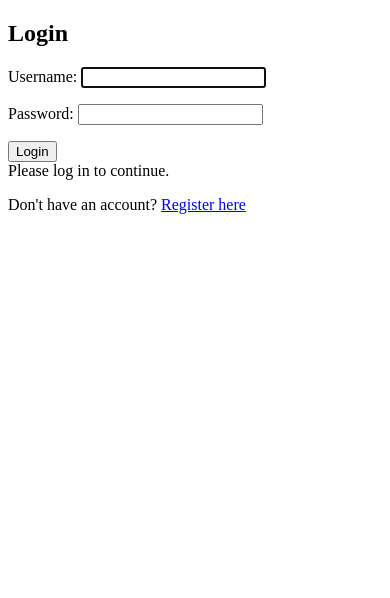
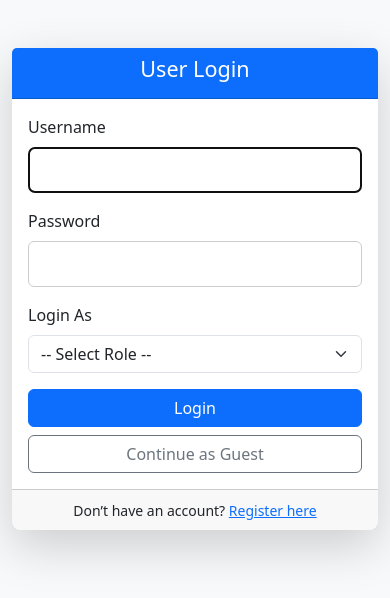
Before and after one commit to Akilarasan1/DocAppoint, a Django app: a page that uses core/templates/core/login.html in a window 390 px wide. Shown: the top 598 px of the page. Run offline with Django 5.2, Linux system fonts and the light colour scheme.

Commit message:
implement admin user

```diff
--- a/core/models.py
+++ b/core/models.py
@@ -3,9 +3,6 @@ from django.contrib.auth.models import AbstractUser
 from django.conf import settings
 
 # User = get_user_model()
-
-
-
 
 class Department(models.Model):
     name = models.CharField(max_length = 100)
--- a/core/templates/core/login.html
+++ b/core/templates/core/login.html
@@ -1,22 +1,93 @@
+{% load static %}
 <!DOCTYPE html>
-<html>
+<html lang="en">
 <head>
-    <title>Login Page</title>
+    <meta charset="UTF-8">
+    <title>Login</title>
+    <link rel="stylesheet" href="https://cdn.jsdelivr.net/npm/bootstrap@5.3.0/dist/css/bootstrap.min.css">
 </head>
-<body>
-    <h2>Login</h2>
-    <form method="post">
-        {% csrf_token %}
-        {{ form.as_p }}
-        <button type="submit">Login</button>
-    </form>
+<body class="bg-light">
 
-    {% if request.GET.next %}
-  <div class="alert alert-warning">
-    Please log in to continue.
-  </div>
-    {% endif %}
+<div class="container mt-5">
+    <div class="row justify-content-center">
+        <div class="col-md-5">
+            <div class="card shadow-lg rounded-3">
+                <div class="card-header text-center bg-primary text-white">
+                    <h4>User Login</h4>
+                </div>
+                <div class="card-body">
+                    {% if messages %}
+                        {% for message in messages %}
+<!--                            <div class="alert alert-{{ message.tags }}">{{ message }}</div>-->
+                        {% endfor %}
+                    {% endif %}
 
-    <p>Don't have an account? <a href="{% url 'register' %}">Register here</a></p>
+                    <form method="post" novalidate>
+                        {% csrf_token %}
+
+                        {% if form.non_field_errors %}
+                            {% for error in form.non_field_errors %}
+                                <div class="alert alert-danger">{{ error }}</div>
+                            {% endfor %}
+                        {% endif %}
+
+                        <!-- Username -->
+                        <div class="mb-3">
+                            <label for="id_username" class="form-label">Username</label>
+                            {{ form.username }}
+                            <div class="text-danger small">{{ form.username.errors }}</div>
+                        </div>
+
+                        <!-- Password -->
+                        <div class="mb-3">
+                            <label for="id_password" class="form-label">Password</label>
+                            {{ form.password }}
+                            <div class="text-danger small">{{ form.password.errors }}</div>
+                        </div>
+
+                        <!-- Role -->
+                        <div class="mb-3">
+                            <label for="role" class="form-label">Login As</label>
+                            <select name="role" id="role" class="form-select" required>
+                                <option value="">-- Select Role --</option>
+                                <option value="patient">Patient</option>
+                                <option value="doctor">Doctor</option>
+                                <option value="admin">Admin</option>
+                            </select>
+                        </div>
+
+                        <!-- Submit -->
+                        <div class="d-grid gap-2">
+                            <button type="submit" class="btn btn-primary">Login</button>
+                            <a href="{% url 'book_appointment' %}" class="btn btn-outline-secondary">
+                                Continue as Guest
+                            </a>
+                        </div>
+                    </form>
+                </div>
+
+                <div class="card-footer text-center">
+                    <small>Don’t have an account? <a href="{% url 'register' %}">Register here</a></small>
+                </div>
+            </div>
+        </div>
+    </div>
+</div>
+
+<style>
+    body {
+        background: #f0f2f5;
+    }
+    .card {
+        border: none;
+    }
+    input, select {
+        width: 100%;
+        padding: 10px;
+        border-radius: 6px;
+        border: 1px solid #ccc;
+    }
+</style>
+
 </body>
 </html>
--- a/core/urls.py
+++ b/core/urls.py
@@ -29,9 +29,7 @@ urlpatterns = [
     path("patient/profile/", views.patient_profile, name="patient_profile"),
     path("profile/", views.patient_profile, name="patient_profile"),
     path("change-password/", views.change_password, name="change_password"),
-
-
-
+    path("add-doctor/", views.add_doctor, name="add_doctor"),
     path("doctor/change-password/", DoctorPasswordChangeView.as_view(), name="doctor_change_password"),
 
     # path("password_reset/", auth_views.PasswordResetView.as_view(), name="password_reset"),
--- a/core/views.py
+++ b/core/views.py
@@ -1,5 +1,5 @@
 from django.shortcuts import render,redirect
-from .models import Appointment, Doctor, Patient, Department
+from .models import Appointment, Doctor, Patient, Department,GuestAppointment, Doctor
 from django.contrib.auth.forms import AuthenticationForm
 from django.contrib.auth import login, logout
 from .forms import PatientSignUpForm
@@ -20,8 +20,34 @@ from django.contrib.auth import update_session_auth_hash
 from .forms import PatientProfileForm, PatientExtraForm
 from django.contrib.auth.forms import PasswordChangeForm
 from django.utils import timezone
-from .models import Appointment, GuestAppointment, Doctor
+# from .models import Appointment, GuestAppointment, Doctor
 from .forms import AppointmentForm, GuestAppointmentForm
+from django.shortcuts import render, redirect
+from django.contrib import messages
+from django.contrib.auth.decorators import user_passes_test
+from .forms import DoctorCreationForm
+
+# Only admin users can access
+def is_admin(user):
+    return hasattr(user, 'admin') or user.is_superuser
+
+@user_passes_test(is_admin)
+def add_doctor(request):
+    if request.method == "POST":
+        form = DoctorCreationForm(request.POST)
+        if form.is_valid():
+            form.save()
+            messages.success(request, "Doctor account created successfully!")
+            return redirect("admin_dashboard")
+        else:
+            messages.error(request, "Please fix the errors below.")
+    else:
+        form = DoctorCreationForm()
+
+    return render(request, "core/add_doctor.html", {"form": form})
+
+
+
 
 #REGISTER
 def register(request):
@@ -62,12 +88,16 @@ def user_login(request):
             user = form.get_user()
             login(request, user)
             try:
+                print('role>>>>>>>>>>>>>>>> ',role)
                 if role == "patient" and hasattr(user, 'patient'):
                     # print("<<<<<<<<< patient login >>>>>>>>>")
                     return redirect('patient_dashboard')
                 elif role == "doctor" and hasattr(user, 'doctor'):
                     # print("<<<<<<< doctor login >>>>>>>>>>")
                     return redirect('doctor_dashboard')
+                elif role == "admin" and user.is_staff:
+                    # print("admin login where are you ")
+                    return redirect('admin_dashboard')
                 else:
                     messages.error(request, "Invalid role or user does not have this profile.")
                     return redirect('login')
@@ -77,6 +107,7 @@ def user_login(request):
 
     else:
         form = AuthenticationForm()
+        messages.error(request, "Invalid credentials. Please register before logging in.")
     return render(request, 'core/login.html', {'form': form})
 
 
@@ -125,7 +156,6 @@ def dashboard_redirect(request):
         return redirect('doctor_dashboard')
     else:
         return redirect('home')
-
 
 
 ## ----------------## HOME PAGE
@@ -189,24 +219,25 @@ def detect_department(symptoms):
 
 def book_appointment(request):
     if request.user.is_authenticated:
-        # Logged-in patient booking
         patient = getattr(request.user, 'patient', None)
         form = AppointmentForm(request.POST or None, initial={"patient": patient.name if patient else ""})
 
         if request.method == "POST" and form.is_valid():
-            # Assign doctor based on symptoms
             symptoms = form.cleaned_data["description"]
             department = detect_department(symptoms)
             doctor = Doctor.objects.filter(department__name=department).first()
 
-            # Save appointment
             appointment = form.save(commit=False)
             appointment.patient = patient
-            appointment.doctor = doctor
-            appointment.save()
 
-            messages.success(request, "Appointment booked successfully.")
-            return redirect("patient_dashboard")
+            if doctor:
+                appointment.doctor = doctor
+                appointment.save()
+                messages.success(request, f"Appointment booked successfully with {doctor.name}.")
+                return redirect("patient_dashboard")
+            else:
+                messages.error(request, f"No doctor available in the {department} department right now.")
+                return redirect("book_appointment")
 
     else:
         # Guest booking
@@ -215,20 +246,23 @@ def book_appointment(request):
             cleaned = form.cleaned_data
             department = detect_department(cleaned["symptoms"])
             doctor = Doctor.objects.filter(department__name=department).first()
-
             GuestAppointment.objects.create(
                 name=cleaned["name"],
                 email=cleaned["email"],
                 phone=cleaned["phone"],
                 symptoms=cleaned["symptoms"],
                 department=department,
-                doctor=doctor,
-                appointment_datetime=cleaned["appointment_datetime"]
-            )
+                doctor=doctor,  # can be None if no doctor available
+                appointment_datetime=cleaned["appointment_datetime"],)
 
-            messages.success(request, "Your appointment request has been submitted!")
-            return redirect("home")
+            if doctor:
+                messages.success(request,
+                    f"Your appointment request has been submitted successfully! A doctor from {department} will contact you soon.",)
 
+            else:
+                messages.warning(request,
+                    f"Your appointment has been received, but currently no doctor is available in {department}. We’ll get back to you soon.",)
+            return redirect("guest_success")
     return render(request, "core/book_appointment.html", {"form": form})
 
 
```
Also changed, not shown: core/forms.py (+29 -0 lines), core/templates/core/add-doctor.html (added, +41 -0 lines), core/templates/core/book_appointment.html (+0 -31 lines), core/templates/core/guest_success.html (added, +21 -0 lines), core/templates/core/home.html (+28 -3 lines), core/migrations/0007_guestappointment.py (added), db.sqlite3.
